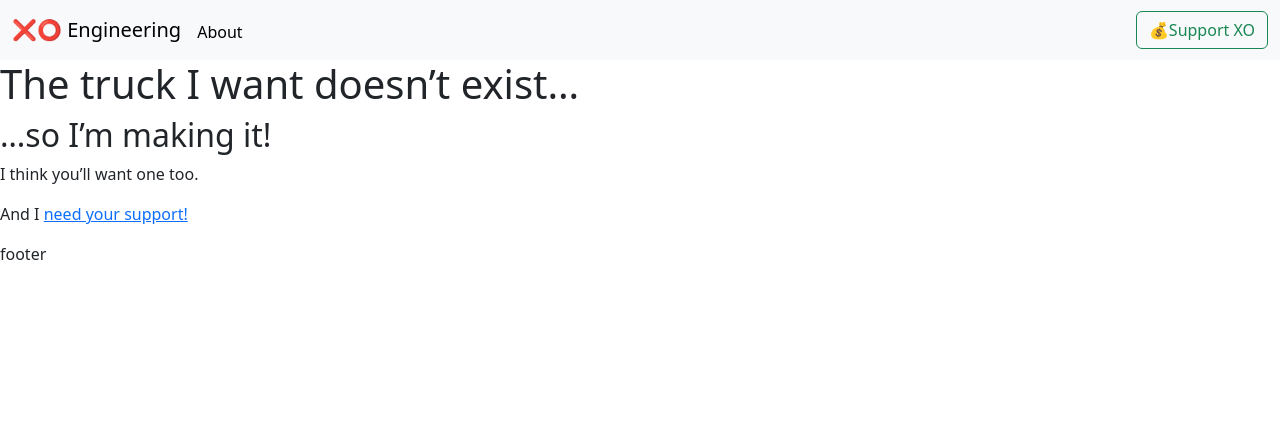
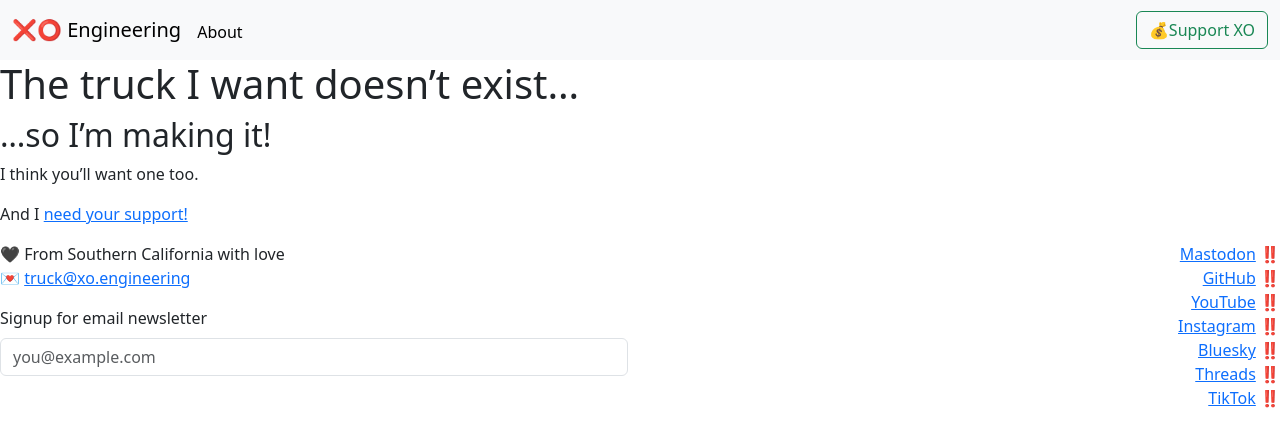
Before and after one commit to xoengineering/xo.engineering, a Jekyll site: the page built from index.markdown, in a window 1280 px wide. Shown: the top 447 px of the page. Built offline with Jekyll 4.4.1, drawn with Linux system fonts in a browser that asks for light colours.

Commit message:
Flush out site footer, with stub links

```diff
--- a/_includes/footer.html
+++ b/_includes/footer.html
@@ -1,3 +1,27 @@
 <footer>
-  footer
+  <div class="row">
+    <div class="col">
+      <ul class="list-unstyled">
+        <li>🖤 From Southern California with love</li>
+        <li>💌 <a href="mailto:truck@xo.engineering">truck@xo.engineering</a></li>
+      </ul>
+
+      <form action="#">
+        <label class="form-label" for="newsletter">Signup for email newsletter</label>
+        <input class="form-control" type="email" name="newsletter" id="newsletter" placeholder="you@example.com">
+      </form>
+    </div>
+
+    <div class="col text-end">
+      <ul class="list-unstyled">
+        <li><a href="#" target="_blank">Mastodon</a> ‼️</li>
+        <li><a href="#" target="_blank">GitHub</a> ‼️</li>
+        <li><a href="#" target="_blank">YouTube</a> ‼️</li>
+        <li><a href="#" target="_blank">Instagram</a> ‼️</li>
+        <li><a href="#" target="_blank">Bluesky</a> ‼️</li>
+        <li><a href="#" target="_blank">Threads</a> ‼️</li>
+        <li><a href="#" target="_blank">TikTok</a> ‼️</li>
+      </ul>
+    </div>
+  </div>
 </footer>
--- a/index.markdown
+++ b/index.markdown
@@ -1,7 +1,4 @@
 ---
-# Feel free to add content and custom Front Matter to this file.
-# To modify the layout, see https://jekyllrb.com/docs/themes/#overriding-theme-defaults
-
 layout: default
 ---
 
```
